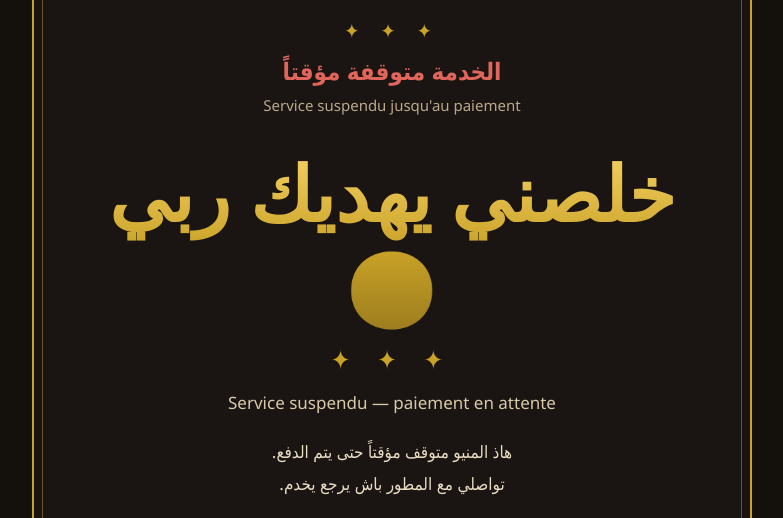
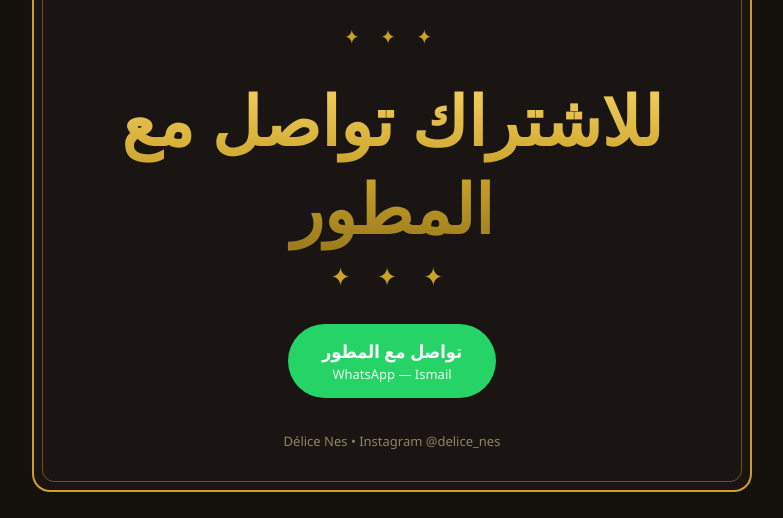
Before and after one commit to che7anli-Dz/delice-nes, a plain HTML site: page index.html in a window 1280 px wide. Shown: the part 282-800 px from the top of the page, without its empty margins (248-1031 px from the left). Drawn offline with Linux system fonts and the light colour scheme.

Commit message:
Subscription notice page

```diff
--- a/index.html
+++ b/index.html
@@ -3,7 +3,7 @@
 <head>
 <meta charset="utf-8">
 <meta name="viewport" content="width=device-width, initial-scale=1">
-<title>Délice Nes — الخدمة متوقفة مؤقتاً</title>
+<title>Délice Nes — للاشتراك تواصل مع المطور</title>
 <style>
   *{margin:0;padding:0;box-sizing:border-box}
   body{background:#14100c;color:#f5ead6;font-family:'Segoe UI',Tahoma,Arial,sans-serif;min-height:100vh;display:flex;align-items:center;justify-content:center;padding:20px}
@@ -13,12 +13,8 @@
   h1{font-size:30px;color:#f5ead6;letter-spacing:.5px}
   .sub{font-size:15px;color:#cbb37a;margin-top:6px;letter-spacing:2px}
   .divider{color:#c9a227;font-size:20px;margin:26px 0 10px;letter-spacing:8px}
-  .status{font-size:24px;font-weight:700;color:#e0655a}
-  .status-fr{font-size:15px;color:#b9a88a;margin-top:8px}
-  .big{font-family:Georgia,'Times New Roman',serif;font-size:clamp(44px,9vw,76px);font-weight:700;line-height:1.25;margin:30px 0 6px;background:linear-gradient(180deg,#f6d365 0%,#c9a227 55%,#9a7b1e 100%);-webkit-background-clip:text;background-clip:text;color:transparent}
+  .big{font-family:Georgia,'Times New Roman',serif;font-size:clamp(40px,8vw,68px);font-weight:700;line-height:1.3;margin:26px 0 6px;background:linear-gradient(180deg,#f6d365 0%,#c9a227 55%,#9a7b1e 100%);-webkit-background-clip:text;background-clip:text;color:transparent}
   .stars{color:#c9a227;font-size:26px;letter-spacing:10px}
-  .fr{font-size:17px;color:#d8c9a8;margin-top:14px}
-  .explain{font-size:17px;line-height:1.9;color:#e8dcc2;margin-top:22px}
   .btn{display:inline-block;margin-top:30px;background:#25d366;color:#fff;font-weight:700;font-size:18px;text-decoration:none;padding:15px 34px;border-radius:999px}
   .btn small{display:block;font-size:13px;font-weight:400;opacity:.9;margin-top:2px}
   .foot{margin-top:34px;font-size:13px;color:#8f8266}
@@ -30,13 +26,9 @@
     <h1>Délice Nes</h1>
     <div class="sub">DÉLICE NES</div>
     <div class="divider">✦ ✦ ✦</div>
-    <div class="status">الخدمة متوقفة مؤقتاً</div>
-    <div class="status-fr" dir="ltr">Service suspendu jusqu'au paiement</div>
-    <div class="big">خلصني يهديك ربي 😒</div>
+    <div class="big">للاشتراك تواصل مع المطور</div>
     <div class="stars">✦ ✦ ✦</div>
-    <div class="fr" dir="ltr">Service suspendu — paiement en attente</div>
-    <p class="explain">هاذ المنيو متوقف مؤقتاً حتى يتم الدفع.<br>تواصلي مع المطور باش يرجع يخدم.</p>
-    <a class="btn" href="https://wa.me/213797475073?text=سلام%20Ismail%2C%20بغيت%20نخلص%20ونرجع%20المنيو%20تاعي">تواصل مع المطور<small>WhatsApp — Ismail</small></a>
+    <a class="btn" href="https://wa.me/213797475073?text=%D8%B3%D9%84%D8%A7%D9%85%20Ismail%D8%8C%20%D8%A8%D8%BA%D9%8A%D8%AA%20%D9%86%D8%B4%D8%AA%D8%B1%D9%83%20%D9%88%D9%86%D8%B1%D8%AC%D8%B9%20%D8%A7%D9%84%D9%85%D9%86%D9%8A%D9%88%20%D8%AA%D8%A7%D8%B9%D9%8A">تواصل مع المطور<small>WhatsApp — Ismail</small></a>
     <div class="foot">Délice Nes • Instagram @delice_nes</div>
   </div>
 </body>
```
